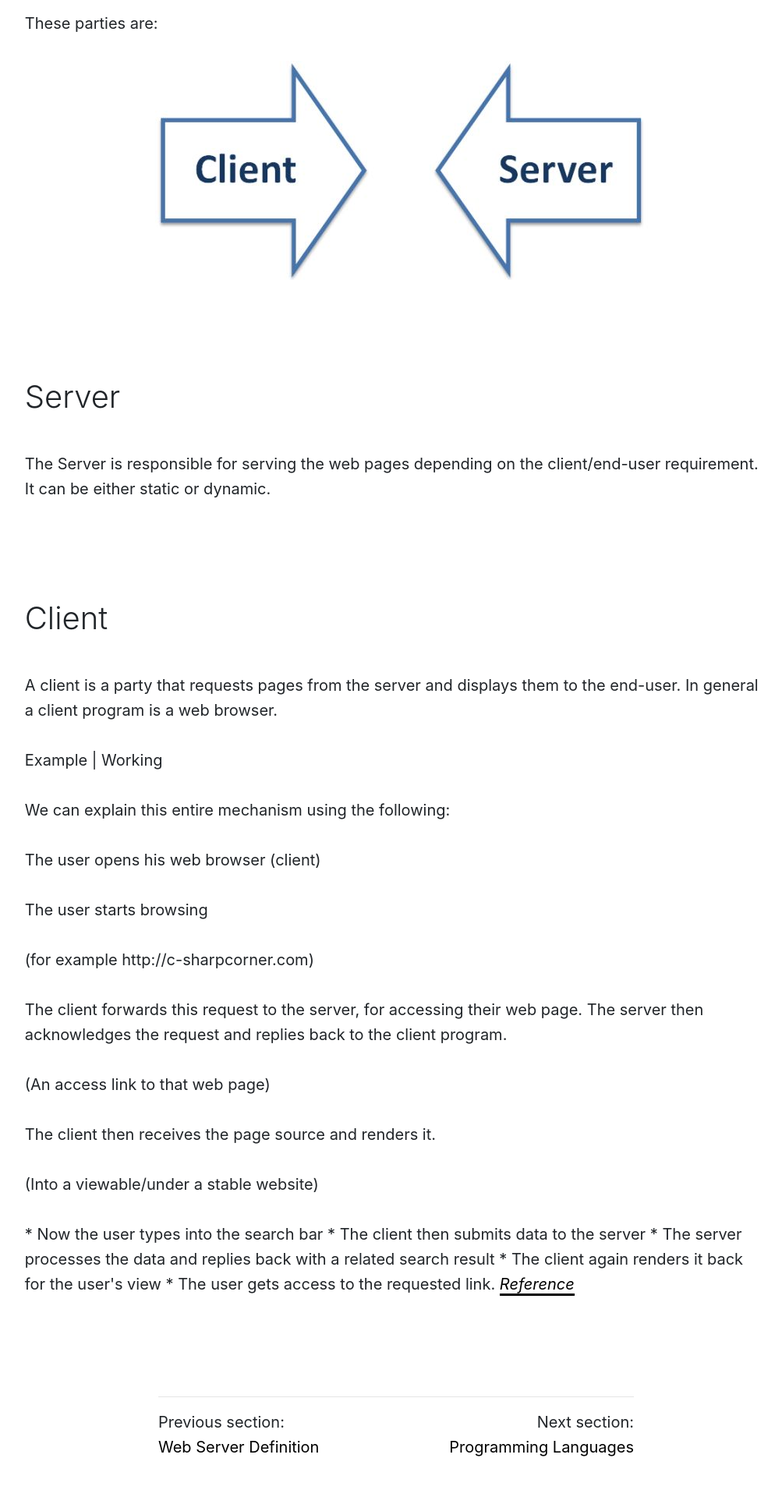
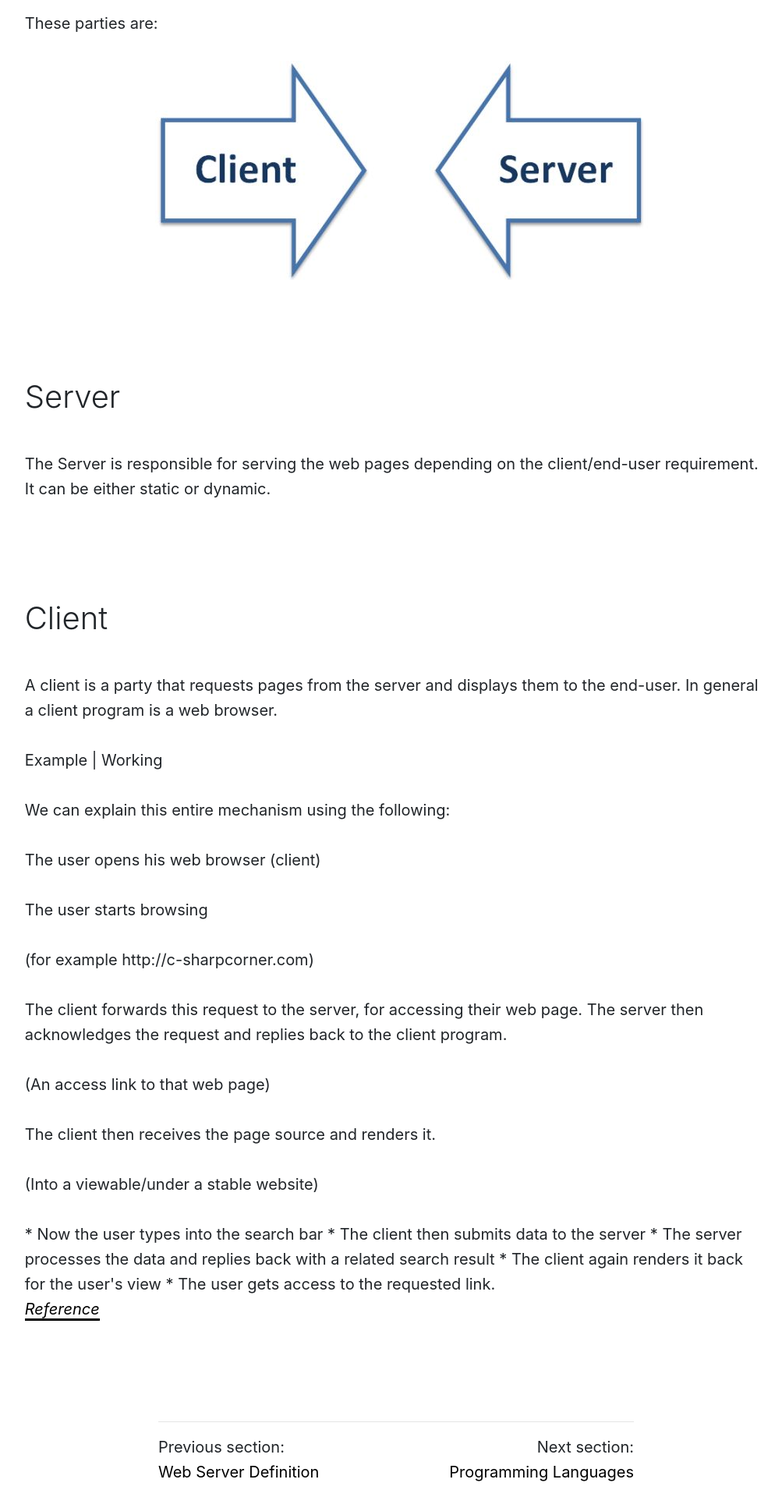
Before and after one commit to Montana-Media-Arts/461_WebServer-Fall2020, a Jekyll site: the page built from modules/week-1/_posts/2017-01-04-work-together.md, in a window 1280 px wide. Shown: the part 769-2689 px from the top of the page at 78% size, without its empty margins (132-1135 px from the left). Built offline with Jekyll 4.4.1, drawn with Linux system fonts in a browser that asks for light colours; nearby versions of some CDN libraries; before the commit the page ends 2657 px from its top, so only the background shows below that.

```diff
--- a/modules/week-1/_posts/2017-01-04-work-together.md
+++ b/modules/week-1/_posts/2017-01-04-work-together.md
@@ -42,4 +42,4 @@ The server then acknowledges the request and replies back to the client program.
 * The client again renders it back for the user's view
 * The user gets access to the requested link.
 
-<a href="https://www.c-sharpcorner.com/UploadFile/2072a9/client-side-vs-server-side-programming-languages/" target="_new"><em>Reference</em></a>
+<p><a href="https://www.c-sharpcorner.com/UploadFile/2072a9/client-side-vs-server-side-programming-languages/" target="_new"><em>Reference</em></a></p>
```
